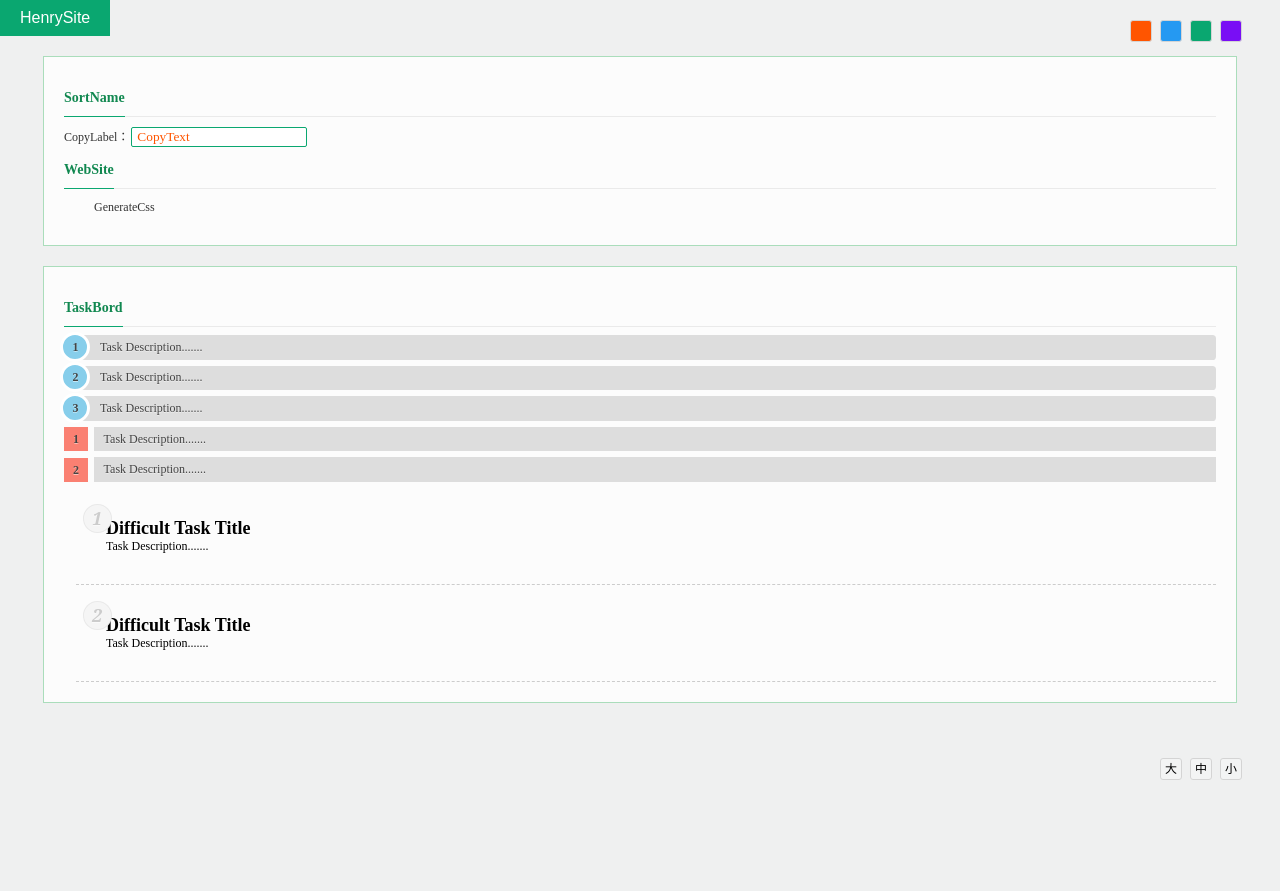
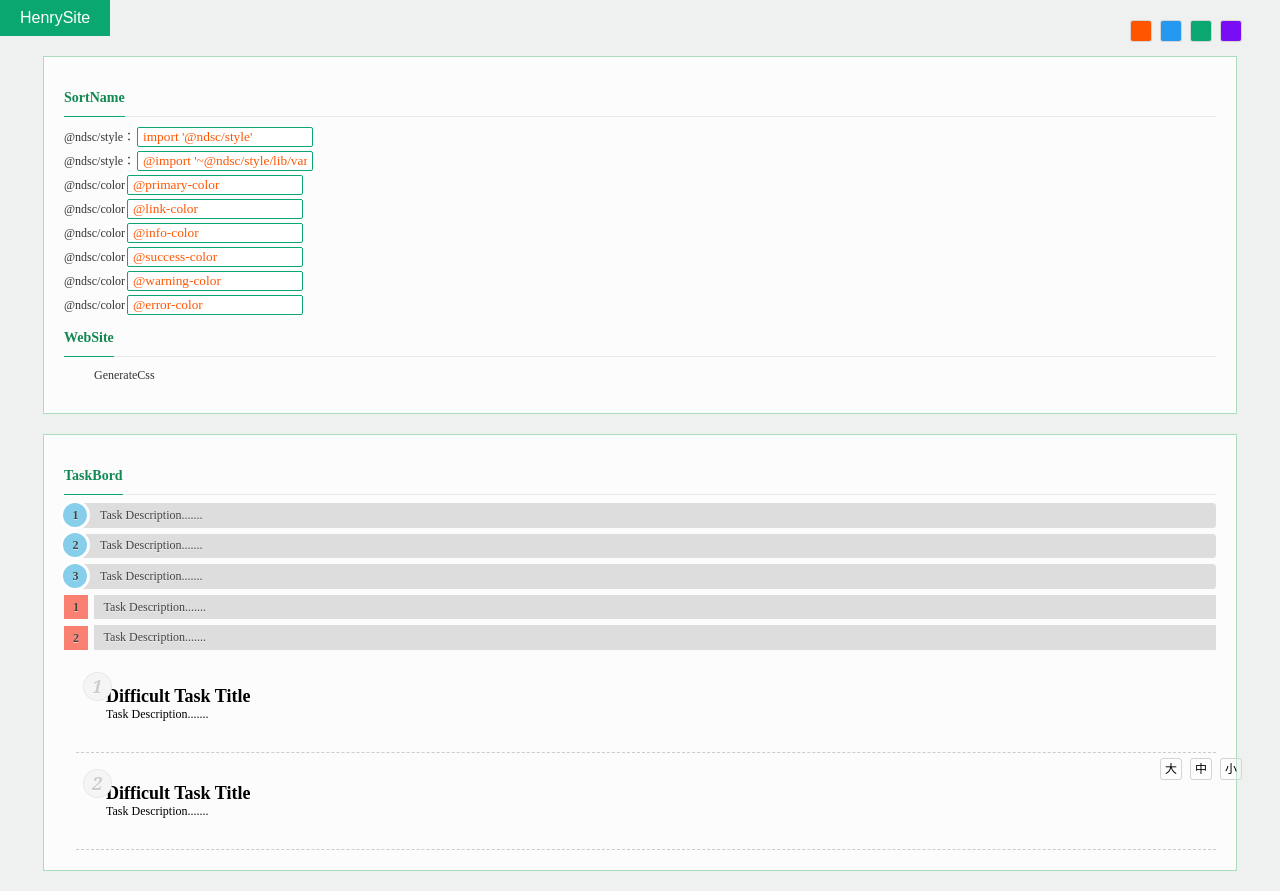
Before and after one commit to xuyanquan/xuyanquan.github.io, a plain HTML site: page index.html in a window 1280 px wide. Before the commit the page ends 800 px from the top, so only its background shows below. Drawn offline with Linux system fonts and the light colour scheme.

Commit message:
Update index.html

```diff
--- a/index.html
+++ b/index.html
@@ -32,7 +32,14 @@
 		<h3 class="sort">
 			<a class="sorttxt">SortName</a>
 		</h3>
-		<div class="label">CopyLabel：<input class="copytext" value="CopyText" readonly="true" /></div>
+		<div class="label">@ndsc/style：<input class="copytext" value="import '@ndsc/style'" readonly="true" /></div>
+		<div class="label">@ndsc/style：<input class="copytext" value="@import '~@ndsc/style/lib/var.less';" readonly="true" /></div>
+		<div class="label">@ndsc/color<input class="copytext" value="@primary-color" readonly="true" /></div>
+		<div class="label">@ndsc/color<input class="copytext" value="@link-color" readonly="true" /></div>
+		<div class="label">@ndsc/color<input class="copytext" value="@info-color" readonly="true" /></div>
+		<div class="label">@ndsc/color<input class="copytext" value="@success-color" readonly="true" /></div>
+		<div class="label">@ndsc/color<input class="copytext" value="@warning-color" readonly="true" /></div>
+		<div class="label">@ndsc/color<input class="copytext" value="@error-color" readonly="true" /></div>
 		<h3 class="sort">
 			<a class="sorttxt">WebSite</a>
 		</h3>
```
